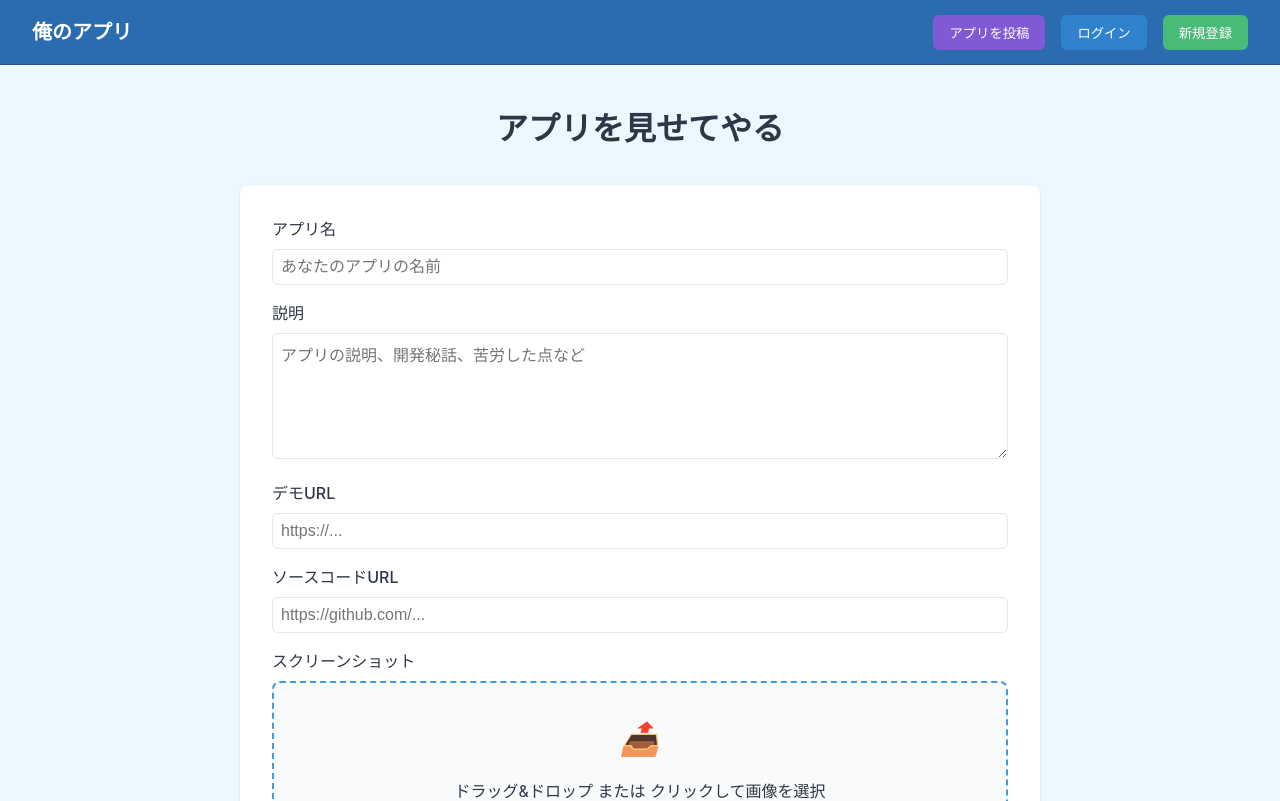
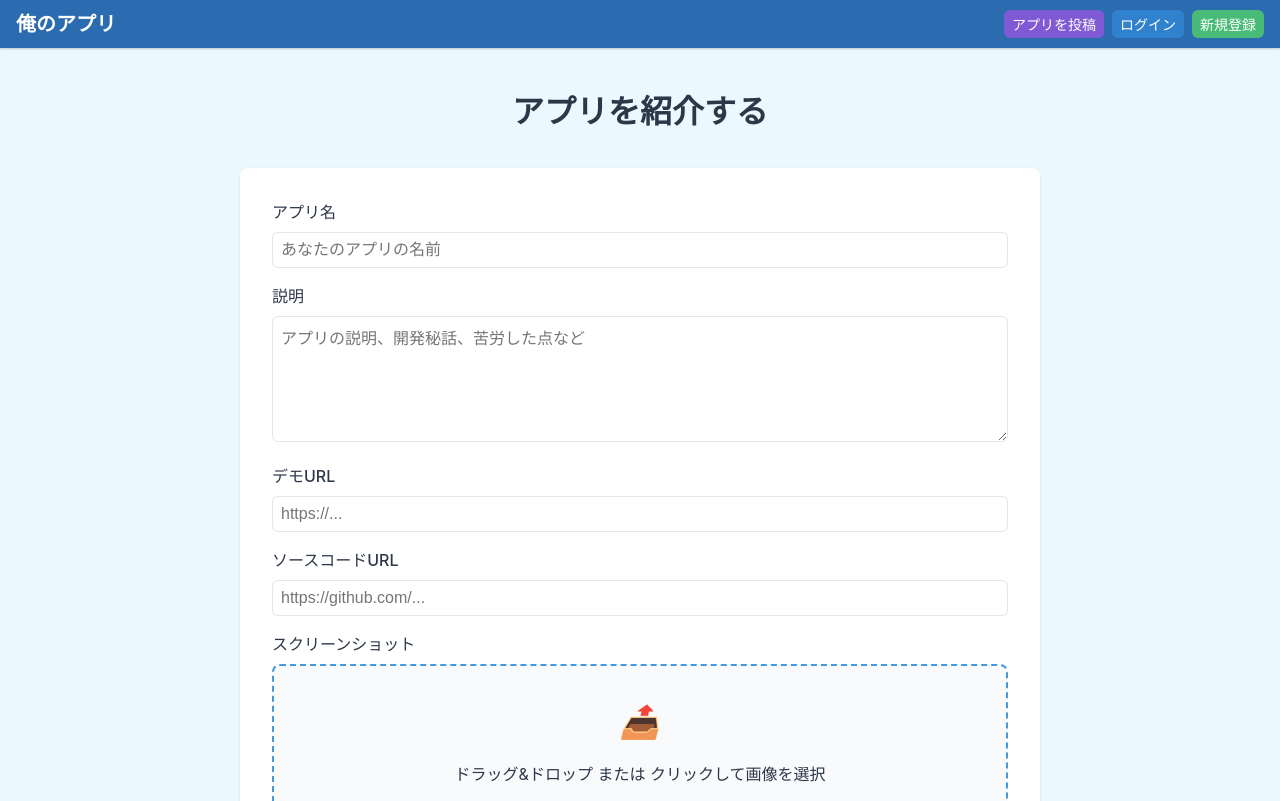
Before and after one commit to kenio12/MakeAndShowApp, a Vue app in the folder frontend/: page /post-app in a window 1280 px wide. Shown: the top 801 px of the page. Built offline with nearby package versions, Linux system fonts and the light colour scheme.

Commit message:
vueここちよい

```diff
--- a/frontend/src/App.vue
+++ b/frontend/src/App.vue
@@ -1,25 +1,27 @@
 <template>
-  <div>
+  <div id="app">
     <Navbar />
-    <router-view></router-view>
+    <main class="main-content">
+      <router-view></router-view>
+    </main>
   </div>
 </template>
 
 <script setup lang="ts">
-import Navbar from './components/Navbar.vue'
+import Navbar from '@/components/Navbar.vue'
 </script>
 
-<style scoped>
-.logo {
-  height: 6em;
-  padding: 1.5em;
-  will-change: filter;
-  transition: filter 300ms;
+<style>
+:root {
+  --navbar-height: 3rem;
 }
-.logo:hover {
-  filter: drop-shadow(0 0 2em #646cffaa);
+
+#app {
+  min-height: 100vh;
 }
-.logo.vue:hover {
-  filter: drop-shadow(0 0 2em #42b883aa);
+
+.main-content {
+  padding-top: var(--navbar-height);  /* ナビバーの高さ分のパディング */
+  min-height: calc(100vh - var(--navbar-height));  /* 最小の高さを設定 */
 }
 </style>
--- a/frontend/src/components/Navbar.vue
+++ b/frontend/src/components/Navbar.vue
@@ -1,5 +1,5 @@
 <template>
-  <nav class="navbar">
+  <nav class="navbar" :class="{ 'navbar-hidden': !showNavbar }">
     <div class="container">
       <router-link to="/" class="brand">
         <span class="brand-text">
@@ -46,11 +46,42 @@
 </template>
 
 <script setup lang="ts">
+import { ref, onMounted, onUnmounted } from 'vue'
 import { useAuthStore } from '@/stores/auth'
 import { useRouter } from 'vue-router'
 
 const authStore = useAuthStore()
 const router = useRouter()
+
+// スクロール関連の変数
+let lastScrollY = 0
+const showNavbar = ref(true)
+
+// スクロールハンドラー
+const handleScroll = () => {
+  const currentScrollY = window.scrollY
+
+  // 上にスクロールした時はナビバーを表示
+  // 下にスクロールした時は隠す
+  // ただし、一番上にいる時は常に表示
+  if (currentScrollY <= 0) {
+    showNavbar.value = true
+  } else {
+    showNavbar.value = currentScrollY < lastScrollY
+  }
+
+  lastScrollY = currentScrollY
+}
+
+// コンポーネントがマウントされた時にイベントリスナーを追加
+onMounted(() => {
+  window.addEventListener('scroll', handleScroll, { passive: true })
+})
+
+// コンポーネントがアンマウントされた時にイベントリスナーを削除
+onUnmounted(() => {
+  window.removeEventListener('scroll', handleScroll)
+})
 
 const handleLogout = () => {
   authStore.logout()
@@ -60,19 +91,33 @@ const handleLogout = () => {
 
 <style scoped>
 .navbar {
+  position: fixed;
+  top: 0;
+  left: 0;
+  right: 0;
   background-color: #2B6CB0;
-  padding: 0 1rem;
+  padding: 0.5rem;
   box-shadow: 0 1px 2px rgba(0, 0, 0, 0.2);
-  border-bottom: 1px solid #2C5282;
+  transition: transform 0.3s ease;
+  z-index: 1000;
+}
+
+.navbar-hidden {
+  transform: translateY(-100%);
+}
+
+:root {
+  --navbar-height: 3rem;
 }
 
 .container {
-  height: 4rem;
+  height: 2rem;
   display: flex;
   align-items: center;
   justify-content: space-between;
   max-width: 1280px;
   margin: 0 auto;
+  padding: 0 0.5rem;
 }
 
 .brand {
@@ -86,7 +131,7 @@ const handleLogout = () => {
 
 .brand-text {
   font-weight: bold;
-  font-size: 1.25rem;
+  font-size: 1.1rem;
   color: white;
   display: flex;
   align-items: center;
@@ -106,11 +151,11 @@ const handleLogout = () => {
 
 .nav-buttons {
   display: flex;
-  gap: 1rem;
+  gap: 0.5rem;
 }
 
 .btn {
-  padding: 0.5rem 1rem;
+  padding: 0.25rem 0.5rem;
   border-radius: 0.375rem;
   font-weight: 500;
   cursor: pointer;
@@ -118,6 +163,7 @@ const handleLogout = () => {
   display: flex;
   align-items: center;
   gap: 0.5rem;
+  font-size: 0.875rem;
 }
 
 .btn-green {
@@ -149,27 +195,26 @@ const handleLogout = () => {
 
 .btn-icon {
   font-size: 1.2rem;
-  display: none;  /* PCではアイコンを非表示 */
+  display: none;
 }
 
-/* スマホ表示用のメディアクエリ */
 @media (max-width: 640px) {
   .btn-text {
-    display: none;  /* スマホではテキストを非表示 */
+    display: none;
   }
 
   .btn-icon {
-    display: block;  /* スマホではアイコンを表示 */
+    display: block;
   }
 
   .btn {
-    padding: 0.5rem;  /* パディングを調整 */
-    min-width: 2.5rem;  /* 最小幅を設定 */
-    justify-content: center;  /* アイコンを中央寄せ */
+    padding: 0.5rem;
+    min-width: 2.5rem;
+    justify-content: center;
   }
 
   .nav-buttons {
-    gap: 0.5rem;  /* ボタン間の間隔を縮める */
+    gap: 0.5rem;
   }
 
   .brand-full-text {
@@ -186,7 +231,7 @@ const handleLogout = () => {
 }
 
 .btn-primary {
-  background-color: #805AD5;  /* 紫色 */
+  background-color: #805AD5;
   color: white;
 }
 
@@ -194,7 +239,6 @@ const handleLogout = () => {
   background-color: #6B46C1;
 }
 
-/* リンクの下線を削除 */
 .nav-buttons a {
   text-decoration: none;
 }
@@ -209,7 +253,7 @@ const handleLogout = () => {
 }
 
 .mobile-brand-btn {
-  display: none;  /* PCでは非表示 */
+  display: none;
   background-color: #4A5568;
   color: white;
   border: none;
@@ -232,14 +276,13 @@ const handleLogout = () => {
   vertical-align: middle;
 }
 
-/* スマホ表示用のメディアクエリ */
 @media (max-width: 640px) {
   .brand-full-text {
-    display: none;  /* PCテキストを非表示 */
+    display: none;
   }
 
   .mobile-brand-btn {
-    display: flex;  /* スマホではボタンを表示 */
+    display: flex;
   }
 
   .brand-text {
--- a/frontend/src/pages/PostApp.vue
+++ b/frontend/src/pages/PostApp.vue
@@ -1,7 +1,7 @@
 <template>
   <div class="post-app-container">
     <div class="container">
-      <h1 class="title">アプリを見せてやる</h1>
+      <h1 class="title">アプリを紹介する</h1>
 
       <div class="form-box">
         <form @submit.prevent="handleSubmit">
```
